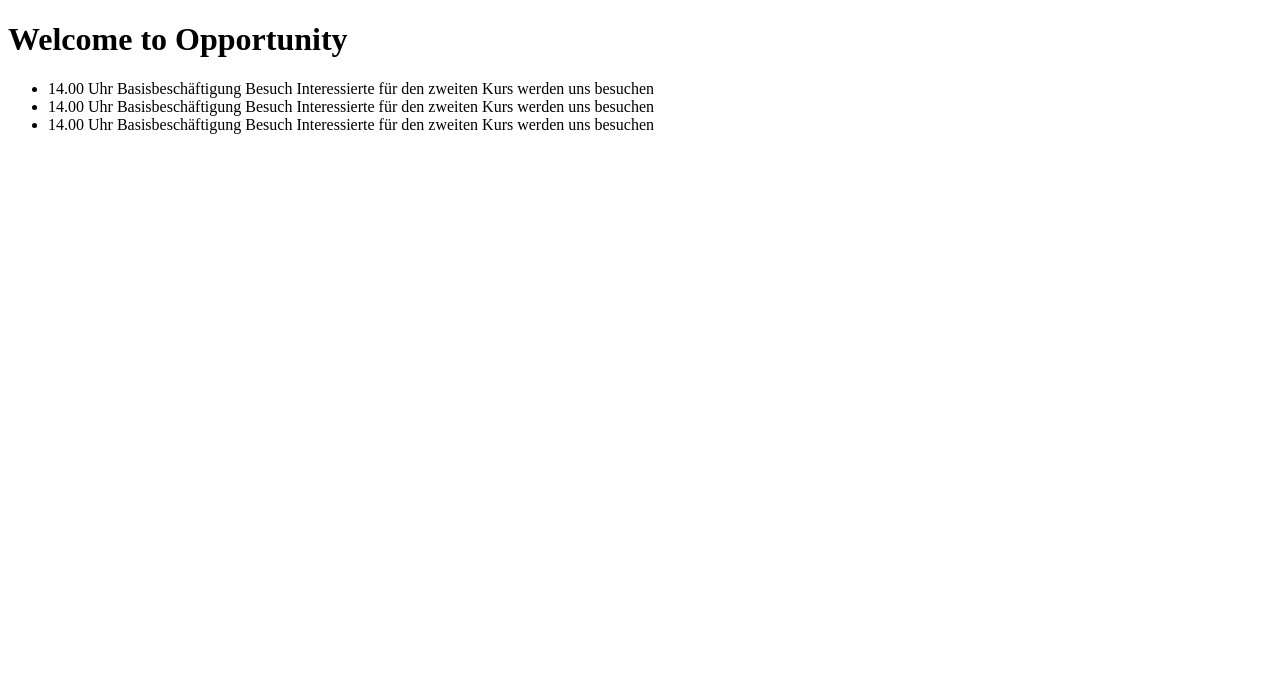
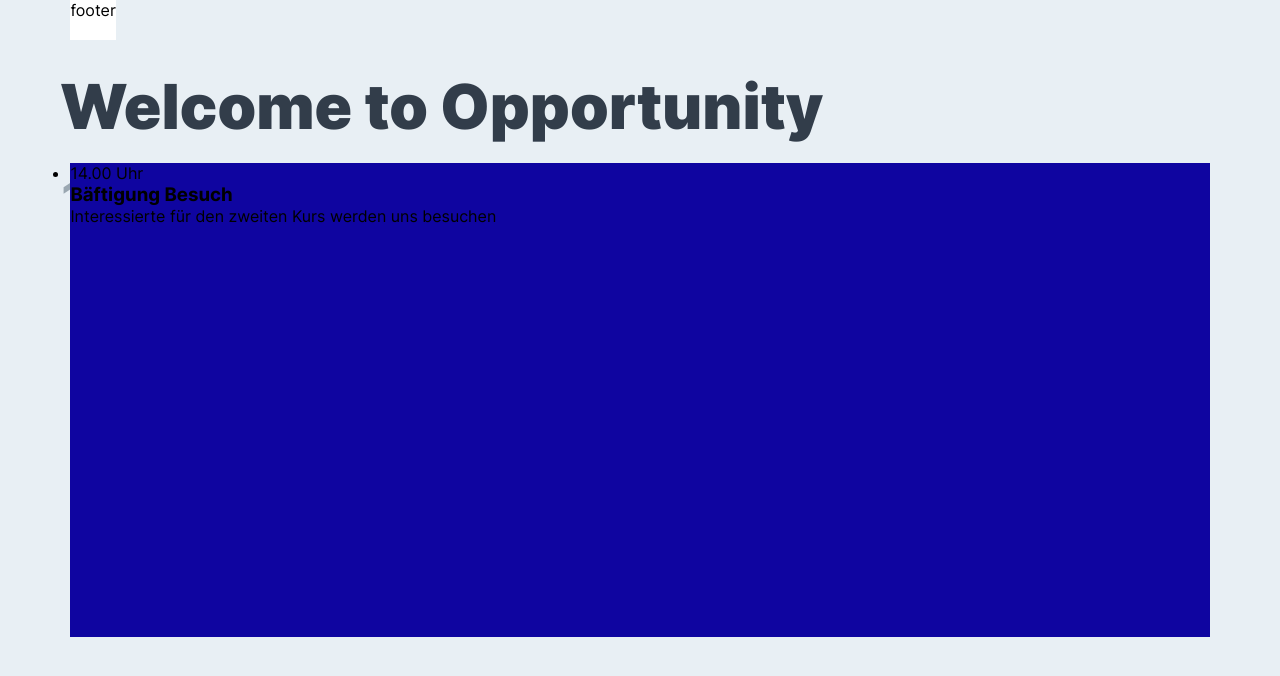
Before and after one commit to stephane71183101/welcome-screen, a Vue app: page / in a window 1280 px wide. Shown: the top 676 px of the page. Built offline with nearby package versions, Linux system fonts and the light colour scheme.

Commit message:
css first part

```diff
--- a/src/App.vue
+++ b/src/App.vue
@@ -1,20 +1,24 @@
 <template v-bind:style="{ 'background-color': color}">
   <div id="app">
+    <main>
       <h1>Welcome to Opportunity</h1>
-    <h2></h2>
+      <p id="date">11.03.1944</p>
 
       <ul>
-      <li>14.00 Uhr Basisbeschäftigung Besuch Interessierte für den zweiten Kurs werden uns besuchen</li>
-      <li>14.00 Uhr Basisbeschäftigung Besuch Interessierte für den zweiten Kurs werden uns besuchen</li>
-      <li>14.00 Uhr Basisbeschäftigung Besuch Interessierte für den zweiten Kurs werden uns besuchen</li>
+        <li id="listBox">
+          <span>14.00 Uhr</span>
+          <h3>Bäftigung Besuch</h3>
+          <span>Interessierte für den zweiten Kurs werden uns besuchen</span>
+          </li>
       </ul>
 
       <footer>
+        <p>footer</p>
         <img>
         <img>
         <img>
       </footer>
-
+    </main>
   </div>
 </template>
 
@@ -30,5 +34,72 @@ return {
 </script>
 
 <style>
+@font-face {
+  font-family: 'Inter';
+  src: url('~@/assets/Inter-VariableFont_slnt,wght.ttf');
+}
 
+* {
+  margin: 0;
+  padding: 0;
+  box-sizing: border-box;
+
+}
+
+body {
+  font-family: 'Inter', sans-serif;
+}
+
+h1 {
+position: absolute;
+width: 764px;
+height: 75px;
+left: 60px;
+top: 69px;
+font-family: 'Inter';
+font-style: normal;
+font-weight: 900;
+font-size: 62px;
+line-height: 75px;
+color: #323D4A;
+}
+
+ul {
+position: absolute;
+left: 5.5vw;
+right: 5.5vw;
+top: 20.33%;
+bottom: 20.33%;
+background: #0F05A0;
+}
+
+#date {
+position: absolute;
+width: 335px;
+height: 75px;
+left: 60px;
+top: 165px;
+font-family: 'Inter';
+font-style: normal;
+font-weight: 500;
+font-size: 62px;
+line-height: 75px;
+color: #9AA7B1;
+}
+
+#app {
+  background-color:#E8EFF4;
+
+}
+
+main {
+  min-height: 100vh;
+  margin-left: 5.5vw;
+  margin-right: 5.5vw;
+}
+
+footer {
+  position: fixed;
+  background-color: white;
+}
 </style>
```
Also changed, not shown: src/assets/Inter-VariableFont_slnt,wght.ttf (added). Lines whose indentation alone changed are shown as unchanged.
